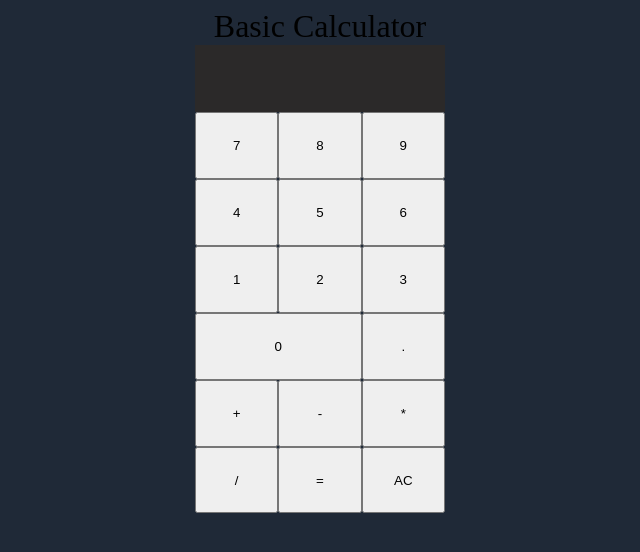
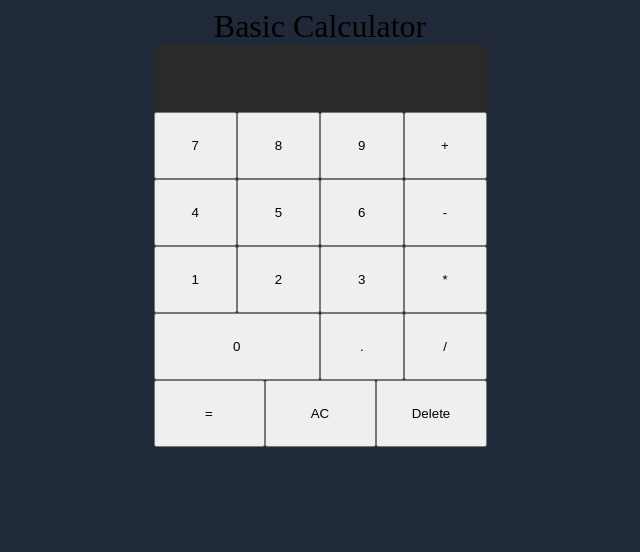
Before and after one commit to OneAvidLearner/calculator, a plain HTML site: page index.html in a window 1280 px wide. Shown: the whole page, without its empty margins (320-960 px from the left). Drawn offline with Linux system fonts and the light colour scheme.

Commit message:
added a delete buttons and updated the gui

```diff
--- a/index.html
+++ b/index.html
@@ -12,6 +12,7 @@
     <header>Basic Calculator</header>
     <div class="screen"></div>
     <div class="buttons">
+        <div class="first">
             <div class="numbers">
                 <button id="seven" class="number">7</button>
                 <button id="eight" class="number">8</button>
@@ -31,8 +32,12 @@
                 <button id="subtract" class="operator">-</button>
                 <button id="multiply" class="operator">*</button>
                 <button id="divide" class="operator">/</button>
+            </div>
+        </div>
+        <div class="actions">
             <button id="equals">=</button>
             <button id="clear">AC</button>
+            <button id="backspace">Delete</button>
         </div>
     </div>
 
--- a/script.js
+++ b/script.js
@@ -98,6 +98,14 @@ const clearAll = function(){
     screen.textContent = '';
     args =[];
 }
+
+const remove = function(){
+    let copy = screen.textContent.split('');
+    copy.pop();
+    screen.textContent=copy.join('');
+    args.pop();
+}
+
 function main (){
     const numbers = document.querySelectorAll('.number');
     numbers.forEach(numbers => numbers.addEventListener('click', display))
@@ -113,6 +121,9 @@ function main (){
 
     const dot = document.querySelector('#dot');
     dot.addEventListener('click',decimal);
+
+    const deleteLast = document.querySelector('#backspace');
+    deleteLast.addEventListener('click', remove);
 }
 
 let args = [];
--- a/style.css
+++ b/style.css
@@ -15,7 +15,7 @@ body{
     font-size: 30px;
     background-color: rgb(43, 41, 41);
     color: white;
-    width: 250px;
+    width: 333px;
     height: 67px;
 }
 
@@ -26,12 +26,41 @@ body{
     grid-auto-rows: minmax(67px, auto)
 }
 
+button.operator{
+    height: 67px
+}
+
 .operators{
-    display: grid;
-    width: 250px;
-    height: 133.4px;
-    grid-template-columns: repeat(3,1fr);
+    display: flex;
+    flex-direction: column;
+    width: 83px;
+    flex: 1;
 
+
+}
+button.operators{
+    background-color: blue;
+}
+.actions{
+    display: flex;
+    height: 67px;
+    width: 333px;
+
+}
+button#equals{
+
+    width: 111px;
+}
+button#clear{
+    width: 111px;
+}
+button#backspace{
+    width: 111px;
+
+}
+
+.first{
+    display: flex;
 }
 
 #zero{
```
Lines whose indentation alone changed are shown as unchanged.
